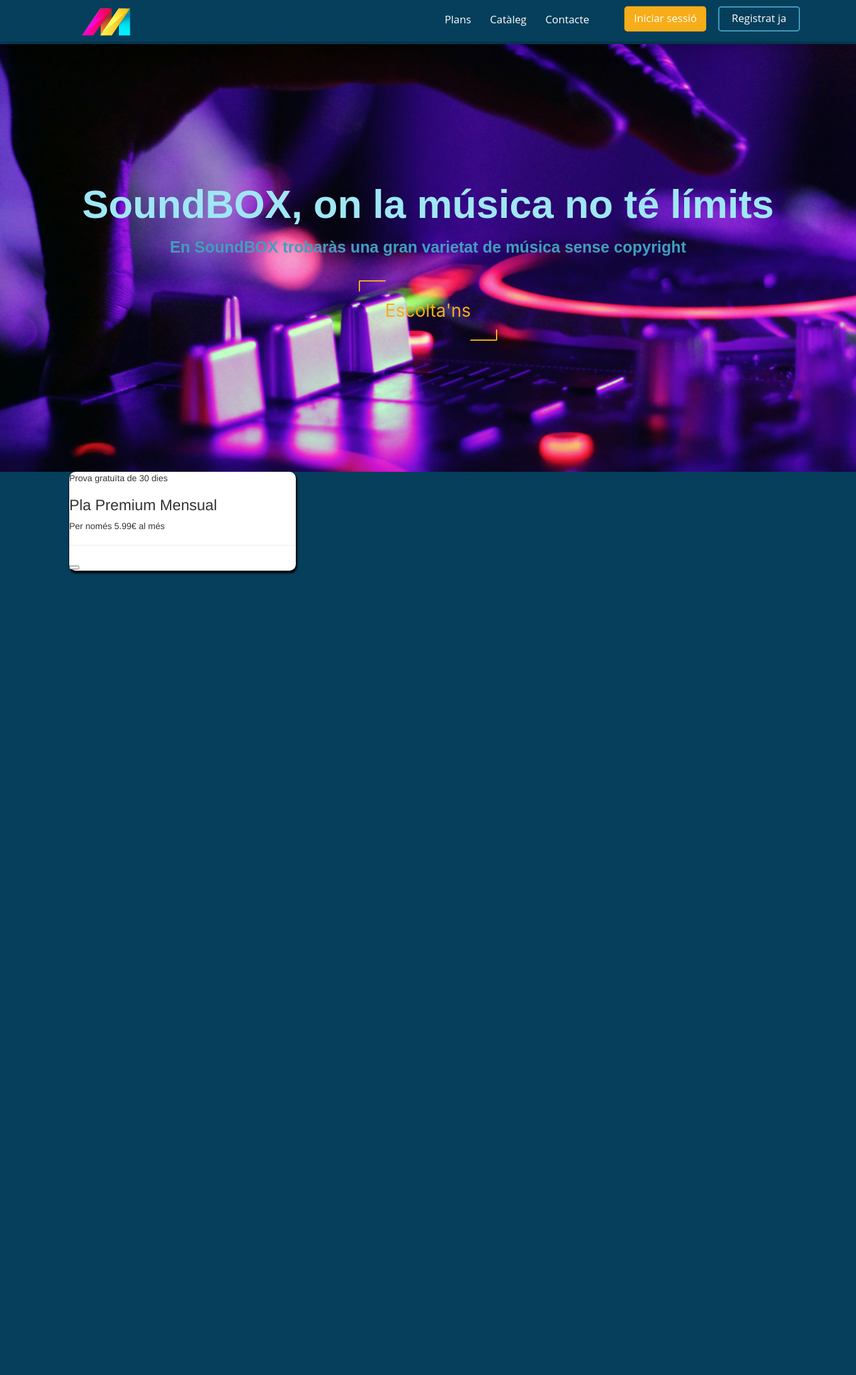
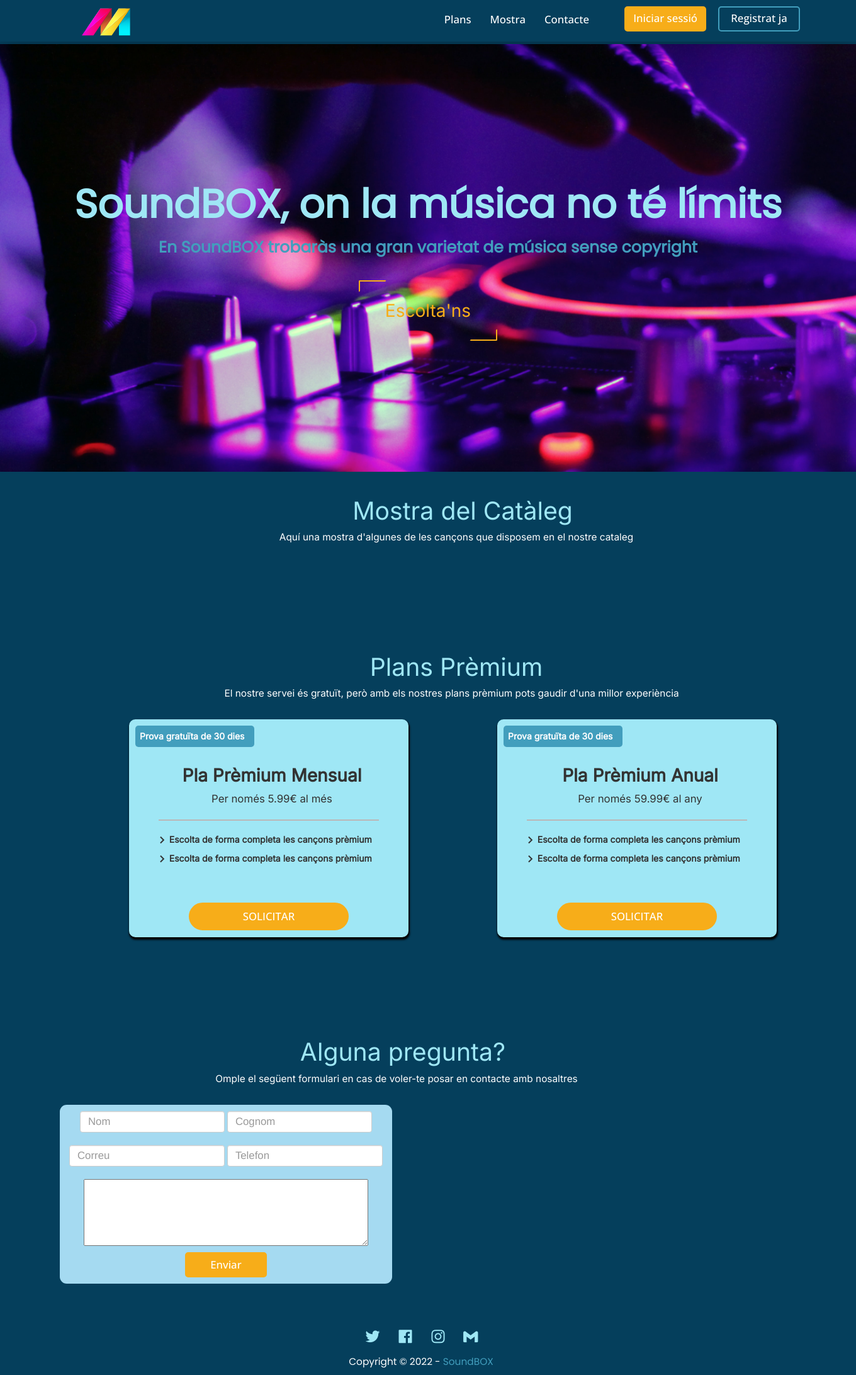
Before and after one commit to ManelFix/Projecte-Final-DAW2, a PHP site: page /html/index.html in a window 1360 px wide. Shown: the whole page at 63% size. Before the commit the page ends 912 px from the top, so only its background shows below. Run offline with PHP 8.4, Linux system fonts and the light colour scheme.

Commit message:
Add files via upload

```diff
--- a/css/estilo.css
+++ b/css/estilo.css
@@ -1,20 +1,18 @@
-<<<<<<< HEAD
-@import url('https://fonts.googleapis.com/css2?family=Inter&family=Poppins&display=swap');
-=======
 @import url('https://fonts.googleapis.com/css2?family=Inter&family=Open+Sans:wght@500&family=Poppins&display=swap');
->>>>>>> fdd7c5b (Login + Register + Plana principal (en development))
 
 html, body{
     margin: 0em;
     padding: 0em;
 }
 
+html{
+    scroll-behavior: smooth;
+}
+
 body{
     background-color: #053F5C;
 }
 
-<<<<<<< HEAD
-=======
 /* Web Principal */
 
 .headerPrincipal{
@@ -27,7 +25,7 @@ body{
     background-color: #053F5C;
     border: none;
     padding-bottom: 9px;
-    box-shadow: 0px 7px 27px rgb(1 0 4 / 25%);
+    box-shadow: 0px 7px 50px rgb(1 0 4 / 25%);
 }
 
 .divLogoPrincipal{
@@ -89,7 +87,7 @@ body{
     text-align: center;
 }
 
-.botonsIR:hover{
+.botonsIR:hover, .botonsIR:focus{
     text-decoration: none;
     color: white;
 }
@@ -153,7 +151,8 @@ body{
     text-align: center;
     margin-top: 200px;
     color: white;
-    font-family: 'Poppins', sans-serif;}
+    font-family: 'Poppins', sans-serif;
+}
 
 .divMain h1{
     font-size: 4.5em;
@@ -224,17 +223,210 @@ body{
     height: 100%;
 }
 
+.seccioMostra{
+    margin-left: 190px;
+
+}
+
+.divMostra{
+    text-align: center;
+    margin-top: 20px;
+    margin-bottom: 20px;
+}
+
+.divMostra h2{
+    color: #9FE7F5;
+    font-family: 'Inter', sans-serif;
+    font-size: 2.8em;
+    margin-right: 80px;
+}
+
+.divMostra p{
+    color: white;
+    font-family: 'Inter', sans-serif;
+    font-size: 1.1em;
+    margin-right: 100px;
+}
+
+.seccioPlans{
+    margin-left: 190px;
+    margin-top: 100px;
+    /* Treure el margin-left per fer responsive  */
+}
+
+.divPlans{
+    text-align: center;
+    margin-top: 20px;
+    margin-bottom: 20px;
+}
+
+.divPlans h2{
+    color: #9FE7F5;
+    font-family: 'Inter', sans-serif;
+    font-size: 2.8em;
+    margin-right: 100px;
+}
+
+.divPlans p{
+    color: white;
+    font-family: 'Inter', sans-serif;
+    font-size: 1.1em;
+    margin-right: 115px;
+
+}
+
 .pla1{
     background-color: white;
     border-radius: 10px;
     box-shadow: 1px 3px 3px 1px black;
     height: auto;
+    width: 80%;
+    background-color: #9FE7F5;
+    padding-bottom: 11px;
+}
+
+.textProva{
+    background-color: #429EBD;
+    font-family: 'Inter', sans-serif;
+    border-radius: 5px;
+    margin-left: 10px;
+    color: white;
+    padding: 0.5em;
+    width: 13.5em;
+    font-weight: bold;
+    position: relative;
+    top: 10px;
+    margin-bottom: 40px;
+}
+
+.pla1 h3{
+    font-weight: bold;
+    font-family: 'Inter', sans-serif;
+    font-size: 2em;
+    margin-left: 10px;
+    margin-top: 25px;
+    text-align: center;
+}
+
+.textPreu{
+    margin-left: 10px;
+    font-family: 'Inter', sans-serif;
+    font-size: 1.2em;
+    text-align: center;
+}
+
+.pla1 hr{
+    align-self: stretch;
+    background-color: rgb(187, 183, 183);
+    width: 25em;
+    text-align: left;
+    border: none;
+    height: 0.12em;
+}
+
+.divAventatges{
+    margin-left: 40px;
+    display: flex;
+    flex-direction: row;
+    flex-wrap: wrap;
+    justify-content: flex-start;
+    align-items: flex-start;
+}
+
+.iconaVentatges{
+    font-size: 1.7em;
+    margin-top: -0.5px;
+}
+
+.divAventatges p{
+    font-family: 'Inter', sans-serif;
+    font-size: 1em;
+    font-weight: bold;
+    width: 90%;
+}
+
+.btnPremium{
+    display: block;
+    margin: auto;
+    padding: 0.5em;
+    padding-right: 5em;
+    padding-left: 5em;
+    border-radius: 45px;
+    background-color: #F7AD19;
+    margin-top: 50px;
+    height: auto;
+}
+
+.seccioContacte{
+    margin-top: 120px;
+}
+
+.divContacte{
+    border-radius: 11px;
+    background-color: #A5DAF1;
+    height: auto;
+    width: auto;
+    padding-top: 10px;
+    padding-bottom: 10px;
+    text-align: center;
+}
+
+.formulariContacte{
+    margin: auto;
+
+}
+
+.formulariContacte input{
+    width: auto;
+    display: inline-block;
+    margin-bottom: 20px;
+    font-size: 1.2em;
+}
+
+.sec1{
+    width: 230px !important;
+}
+
+.formulariContacte textarea{
+    display: block;
+    margin: auto;
+}
+
+
+
+footer{
+    text-align: center;
+    margin-top: 70px;
+}
+
+.iconesFooter{
+    display: inline-block;
+    color: #9FE7F5;
+    font-size: 2em;
+    margin-right: 20px;
+    cursor: pointer;
+    margin-bottom: 15px;
+}
+
+footer span:hover{
+    transition: 1s;
+    color: #F7AD19;
+}
+
+footer p{
+    color: white;
+    font-size: 1.1em;
+    font-family: 'Poppins', sans-serif;
+    margin-right: 22px;
+}
+
+footer span{
+    color: #429EBD;
 }
 
 
 /* Web Login */
 
->>>>>>> fdd7c5b (Login + Register + Plana principal (en development))
 .framePrincipal{
     margin: auto;
     width: 36em;
--- a/html/index.html
+++ b/html/index.html
@@ -8,6 +8,8 @@
     <link rel="stylesheet" href="../css/estilo.css">
     <link href='https://unpkg.com/boxicons@2.1.2/css/boxicons.min.css' rel='stylesheet'>
     <link rel="shortcut icon" href="../img/logo.svg" type="image/x-icon">
+    <link href="https://unpkg.com/aos@2.3.1/dist/aos.css" rel="stylesheet">
+    <script src="https://unpkg.com/aos@2.3.1/dist/aos.js"></script>
     <title>SoundBOX</title>
 </head>
 <body>
@@ -26,9 +28,9 @@
                 </div>
                 <div class="collapse navbar-collapse navbar-right menu" id="bs-example-navbar-collapse-1">
                     <ul class="nav navbar-nav">
-                        <li class="responsiveLiSob"><a href="#sobremi">Plans</a></li>
-                        <li class="responsiveLiExp"><a href="#experiencia">Catàleg</a></li>
-                        <li><a href="#contacto">Contacte</a></li>
+                        <li class="responsiveLiSob"><a href="#plans">Plans</a></li>
+                        <li class="responsiveLiExp"><a href="#mostra">Mostra</a></li>
+                        <li><a href="#contacte">Contacte</a></li>
                         <div class="divBotonsNav">
                             <a href="login.html" class="botonsIR estilbtnLogin">Iniciar sessió</a>
                             <a href="register.html" class="botonsIR btnRegistrat estilbtnLogin2">Registrat ja</a>
@@ -44,34 +46,98 @@
             <div class="col-md-12 col-sm-12 col-xs-12 divMain">
                 <h1>SoundBOX, on la música no té límits</h1>
                 <h2>En SoundBOX trobaràs una gran varietat de música sense copyright</h2>
-                <button class="btnInici btnEscl">Escolta'ns</button>
+                <a href="#mostra"><button class="btnInici btnEscl">Escolta'ns</button></a>
             </div>
         </div>
     </section>
 
-    <section class="container" style="height: 1000px">
+    <section id="mostra" class="container seccioMostra" data-aos="fade-down">
         <div class="row">
-            <div class="col-md-4 col-sm-12 col-xs-12">
-                <div class="pla1">
-                    <p>Prova gratuïta de 30 dies</p>
-                    <h3>Pla Premium Mensual</h3>
-                    <p>Per només 5.99€ al més</p>
-                    <hr>
-                    <div>
-                        <!--Ventatges-->
-                    </div>
-                    <button></button>
-                </div>
+            <div class="col-md-12 col-sm-12 col-xs-12 divMostra">
+                <h2>Mostra del Catàleg</h2>
+                <p>Aquí una mostra d'algunes de les cançons que disposem en el nostre cataleg</p>
             </div>
-            <div class="col-md-4 col-sm-12 col-xs-12">
-
+            <div class="col-md-12 col-sm-12 col-xs-12">
+                <!-- Musica -->
             </div>
-            <div class="col-md-4 col-sm-12 col-xs-12">
-
+            <div class="col-md-12 col-sm-12 col-xs-12">
+                <!-- Musica -->
+            </div>
+            <div class="col-md-12 col-sm-12 col-xs-12">
+                <!-- Musica -->
             </div>
         </div>
     </section>
 
+    <section id="plans" class="container seccioPlans" data-aos="fade-down">
+        <div class="row">
+            <div class="col-md-12 col-sm-12 col-xs-12 divPlans">
+                <h2>Plans Prèmium</h2>
+                <p>El nostre servei és gratuït, però amb els nostres plans prèmium pots gaudir d'una millor experiència</p>
+            </div>
+            <div class="col-lg-6 col-md-6 col-sm-12 col-xs-12">
+                <div class="pla1">
+                    <p class="textProva">Prova gratuïta de 30 dies</p>
+                    <h3>Pla Prèmium Mensual</h3>
+                    <p class="textPreu">Per només 5.99€ al més</p>
+                    <hr>
+                    <div class="divAventatges">
+                        <span class='bx bx-chevron-right iconaVentatges'></span>
+                        <p>Escolta de forma completa les cançons prèmium</p>
+                        <span class='bx bx-chevron-right iconaVentatges'></span>
+                        <p>Escolta de forma completa les cançons prèmium</p>
+                    </div>
+                    <button class="botonsIR estilbtnLogin btnPremium">SOLICITAR</button>
+                </div>
+            </div>
+            <div class="col-lg-6 col-md-7 col-sm-12 col-xs-12">
+                <div class="pla1">
+                    <p class="textProva">Prova gratuïta de 30 dies</p>
+                    <h3>Pla Prèmium Anual</h3>
+                    <p class="textPreu">Per només 59.99€ al any</p>
+                    <hr>
+                    <div class="divAventatges">
+                        <span class='bx bx-chevron-right iconaVentatges'></span>
+                        <p>Escolta de forma completa les cançons prèmium</p>
+                        <span class='bx bx-chevron-right iconaVentatges'></span>
+                        <p>Escolta de forma completa les cançons prèmium</p>
+                    </div>
+                    <button class="botonsIR estilbtnLogin btnPremium">SOLICITAR</button>
+                </div>
+            </div>
+        </div>
+    </section>
+
+    <section id="contacte" class="container seccioContacte" data-aos="fade-down">
+        <div class="row">
+            <div class="col-lg-12 col-md-12 col-sm-12 col-xs-12 divMostra">
+                <h2>Alguna pregunta?</h2>
+                <p>Omple el següent formulari en cas de voler-te posar en contacte amb nosaltres</p>
+            </div>
+            <div class="col-lg-12 col-md-12 col-sm-12 col-xs-12 divContacte">
+               <form method="post" class="formulariContacte">
+                    <input type="text" placeholder="Nom" class="form-control sec1">
+                    <input type="text" placeholder="Cognom" class="form-control sec1">
+                    <br>
+                    <input type="text" placeholder="Correu" class="form-control sec2">
+                    <input type="text" placeholder="Telefon" class="form-control sec2">
+                    <textarea name="" id="" cols="53" rows="5"></textarea>
+                    <button class="botonsIR estilbtnLogin">Enviar</button>
+               </form>
+            </div>
+        </div>
+    </section>
+
+    <footer>
+        <span class='bx bxl-twitter iconesFooter'></span>
+        <span class='bx bxl-facebook-square iconesFooter'></span>
+        <span class='bx bxl-instagram iconesFooter'></span>
+        <span class='bx bxl-gmail iconesFooter'></span>
+        <p>Copyright &copy; 2022 - <span>SoundBOX</span></p>
+    </footer>
+    <script>
+        AOS.init();
+    </script>
     <script src="https://code.jquery.com/jquery-1.12.4.min.js" integrity="sha384-nvAa0+6Qg9clwYCGGPpDQLVpLNn0fRaROjHqs13t4Ggj3Ez50XnGQqc/r8MhnRDZ" crossorigin="anonymous"></script>
     <script src="https://stackpath.bootstrapcdn.com/bootstrap/3.4.1/js/bootstrap.min.js" integrity="sha384-aJ21OjlMXNL5UyIl/XNwTMqvzeRMZH2w8c5cRVpzpU8Y5bApTppSuUkhZXN0VxHd" crossorigin="anonymous"></script>
     <script src="../js/bootstrap.js" crossorigin="anonymous"></script>
```
Also changed, not shown: html/login.html (+0 -14 lines), html/register.html (+0 -14 lines).
